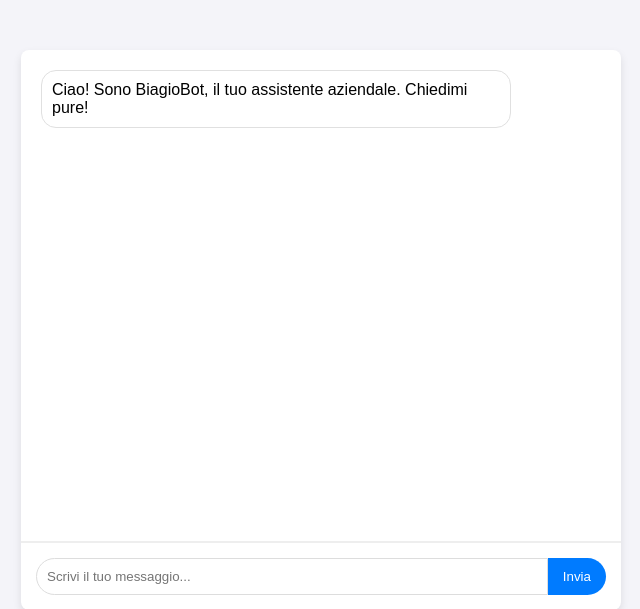
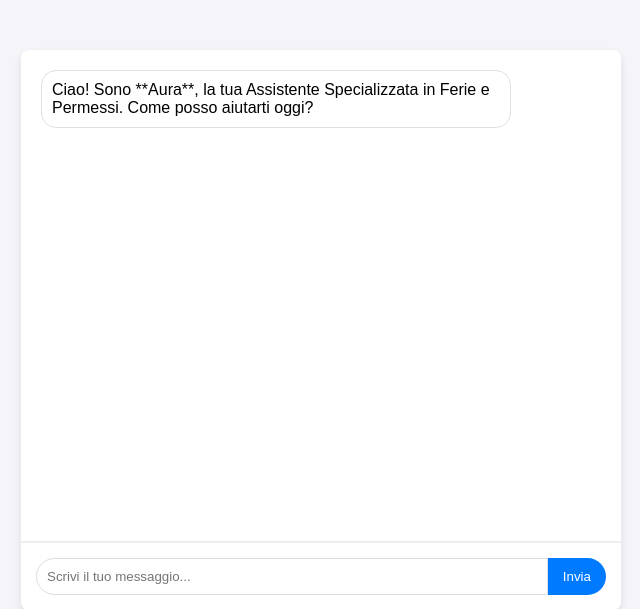
Before and after one commit to biagiodebellis-ui/Gemini-Chatbot-API, a Flask app: page / in a window 1280 px wide. Shown: the top 609 px of the page, without its empty margins (319-959 px from the left). Run offline with Flask 3, Linux system fonts and the light colour scheme.

Commit message:
Change chatbot name to Aura and update messages
Updated the chatbot's title and welcome message to reflect the new assistant name 'Aura'. Adjusted loading messages and error handling for better clarity.

```diff
--- a/templates/index.html
+++ b/templates/index.html
@@ -3,9 +3,9 @@
 <head>
     <meta charset="UTF-8">
     <meta name="viewport" content="width=device-width, initial-scale=1.0">
-    <title>BiagioBot - Chatbot Aziendale</title>
+    <title>Aura - Assistente Aziendale</title>
     <style>
-        /* Stile base per la chat */
+        /* Stile base per la chat (rimane invariato) */
         body { font-family: Arial, sans-serif; margin: 0; padding: 0; background-color: #f4f4f9; }
         .chat-container { max-width: 600px; margin: 50px auto; background: white; border-radius: 8px; box-shadow: 0 4px 8px rgba(0,0,0,0.1); display: flex; flex-direction: column; height: 70vh; }
         .chat-messages { flex-grow: 1; padding: 20px; overflow-y: auto; border-bottom: 1px solid #eee; }
@@ -13,7 +13,6 @@
         .chat-input input[type="text"] { flex-grow: 1; padding: 10px; border: 1px solid #ddd; border-radius: 20px 0 0 20px; outline: none; }
         .chat-input button { padding: 10px 15px; border: none; background-color: #007bff; color: white; cursor: pointer; border-radius: 0 20px 20px 0; transition: background-color 0.3s; }
         .chat-input button:hover { background-color: #0056b3; }
-        /* Stili per i messaggi */
         .message { margin-bottom: 15px; max-width: 80%; padding: 10px; border-radius: 15px; clear: both; }
         .user-message { background-color: #dcf8c6; float: right; margin-left: auto; }
         .bot-message { background-color: #ffffff; border: 1px solid #e0e0e0; float: left; }
@@ -22,7 +21,7 @@
 <body>
     <div class="chat-container">
         <div class="chat-messages" id="chat-messages">
-            <div class="message bot-message">Ciao! Sono BiagioBot, il tuo assistente aziendale. Chiedimi pure!</div>
+            <div class="message bot-message">Ciao! Sono **Aura**, la tua Assistente Specializzata in Ferie e Permessi. Come posso aiutarti oggi?</div>
         </div>
         <div class="chat-input">
             <input type="text" id="user-input" placeholder="Scrivi il tuo messaggio..." onkeypress="if(event.keyCode == 13) sendMessage()">
@@ -31,8 +30,10 @@
     </div>
 
     <script>
-        // *** QUESTO E' L'URL PUBBLICO FINALE CHE PUNTA ALLA TUA API SU RENDER ***
+        // *** PUNTO CRITICO: INSERISCI QUI L'URL REALE DI RENDER ***
         const API_URL = "https://biagio-bot-api.onrender.com/chat";
+        // L'URL di Render è https://biagio-bot-api.onrender.com
+        // DEVE FINIRE CON /chat
 
         const chatMessages = document.getElementById('chat-messages');
         const userInput = document.getElementById('user-input');
@@ -41,24 +42,25 @@
             const messageDiv = document.createElement('div');
             messageDiv.classList.add('message');
             messageDiv.classList.add(sender === 'user' ? 'user-message' : 'bot-message');
-            messageDiv.textContent = text;
+            // Gestione markdown leggero per il messaggio di benvenuto di Aura
+            messageDiv.innerHTML = text.replace(/\*\*(.*?)\*\*/g, '<strong>$1</strong>');
             chatMessages.appendChild(messageDiv);
-            chatMessages.scrollTop = chatMessages.scrollHeight; // Scorri fino all'ultimo messaggio
+            chatMessages.scrollTop = chatMessages.scrollHeight;
         }
 
         async function sendMessage() {
             const message = userInput.value.trim();
             if (message === "") return;
 
-            // 1. Aggiunge il messaggio utente alla chat
+            // 1. Aggiunge il messaggio utente
             appendMessage('user', message);
-            userInput.value = ''; // Pulisce l'input
+            userInput.value = '';
 
-            // 2. Mostra un messaggio di attesa
+            // 2. Messaggio di attesa aggiornato per Aura
             const loadingMessage = document.createElement('div');
             loadingMessage.classList.add('message', 'bot-message');
             loadingMessage.id = 'loading';
-            loadingMessage.textContent = 'BiagioBot sta pensando...';
+            loadingMessage.textContent = 'Aura sta cercando la normativa...';
             chatMessages.appendChild(loadingMessage);
             chatMessages.scrollTop = chatMessages.scrollHeight;
 
@@ -78,14 +80,14 @@
 
                 const data = await response.json();
 
-                // 4. Rimuove il messaggio di attesa e aggiunge la risposta del bot
+                // 4. Rimuove l'attesa e aggiunge la risposta del bot
                 loadingMessage.remove();
                 appendMessage('bot', data.response);
 
             } catch (error) {
                 console.error("Errore durante la chiamata API:", error);
                 loadingMessage.remove();
-                appendMessage('bot', 'Scusa, si è verificato un errore durante la comunicazione. Riprova più tardi.');
+                appendMessage('bot', 'Scusa, si è verificato un errore durante la comunicazione con Aura. (Verifica l\'URL API o i log di Render)');
             }
         }
     </script>
```
